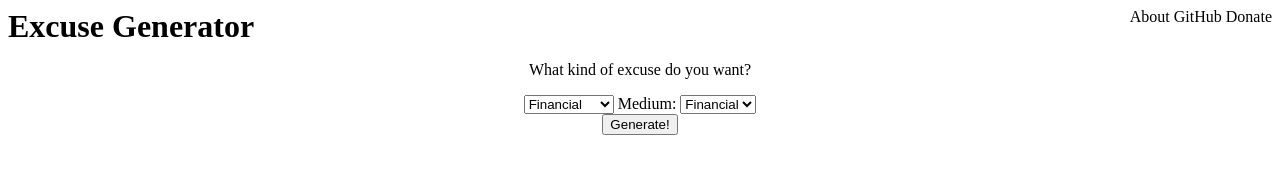
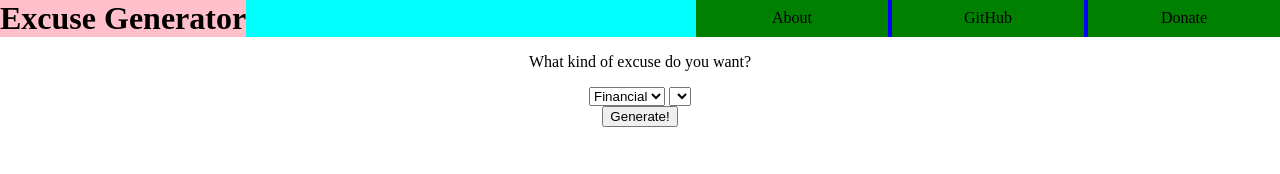
Before and after one commit to ahmedmoe/excuse_generator, a plain HTML site: page index.html in a window 1280 px wide. Drawn offline with Linux system fonts and the light colour scheme.

Commit message:
Automatically added excuse options

```diff
--- /dev/null
+++ b/app.js
@@ -0,0 +1,20 @@
+console.log("Hello world!");
+
+// load data/excuses.json
+
+// populate list boxes
+addOption("excuse_type", "Financial");
+addOption("excuse_type", "Health");
+
+
+
+function addOption(listId, optionString) {
+    // Adds an element to the document
+    var list = document.getElementById(listId);
+    console.log(list); // print what it gets
+    var newOptionElement = document.createElement("option");
+    newOptionElement.innerHTML = optionString;
+    newOptionElement.setAttribute("value", optionString);
+    // newOptionElement.value = optionString;
+    list.appendChild(newOptionElement);
+}
--- /dev/null
+++ b/data/excuses.json
@@ -0,0 +1,4 @@
+{
+    "excuse_types" : ["Health", "Family", "Emergergency"],
+    "excuse_medium": ["SMS", "Email"]
+}
--- a/index.html
+++ b/index.html
@@ -1,19 +1,20 @@
 <!DOCTYPE html>
-<html>
+<html style="height:100%; width:100%;">
 <head>
-<title>Excuse Generator</title>
+<title id="header">Excuse Generator</title>
 
 <link rel="stylesheet" href="./style.css">
+<script src="./app.js" defer></script>
 
 </head>
 
-<body>
+<body style="border:0px; margin:0px; height:100%; width:100%;">
 <div class="header">
 	<h1>Excuse Generator</h1>
   <div class="links">
-    <span>About</span>
-    <span>GitHub</span>
-    <span>Donate</span>
+     <div><p>About</p></div>
+     <div><p>GitHub</p></div>
+     <div><p>Donate</p></div>
   </div>
 </div>
 
@@ -21,17 +22,16 @@
 <p>What kind of excuse do you want?</p>
 
 
-<select name="e_t" id="excuse_type">
-  <option value="Financial">Financial</option>
+<select name="excuse_type" id="excuse_type">
+  <!-- <option value="Financial">Financial</option>
   <option value="Health">Health</option>
   <option value="Family">Family</option>
-  <option value="Emergency">Emergency</option>
+  <option value="Emergency">Emergency</option> -->
 </select>
 
-<label for="cars">Medium:</label>
-<select name="med" id="excuse_medium">
-  <option value="Financial">Financial</option>
-  <option value="Health">Health</option>
+<select name="excuse_medium" id="excuse_medium">
+  <!-- <option value="Financial">Financial</option>
+  <option value="Health">Health</option> -->
 </select>
 
 <div class="button">
--- a/style.css
+++ b/style.css
@@ -1,13 +1,31 @@
 .header {
-    width: 100%;
+  position: relative;
+  width: 100vw;
+  background-color: aqua;
+  vertical-align: center;
 }
 .header h1 {
   display: inline-block;
   margin: 0px;
+  background-color: pink;
 }
+
 .links{
-  	float: right;
-    vertical-align: middle;
+  display: inline-block;
+  position: absolute;
+  right: 0%;
+  height: 100%;
+  background-color: blue;
+  text-align: center;
+}
+.links div{
+  display: inline-block;
+  background-color: green;
+  text-align: center;
+  width: 15vw;
+}
+.links div p{
+  margin: 9.25px 0px;
 }
 .options {
   text-align: center;
```
Lines whose indentation alone changed are shown as unchanged.
